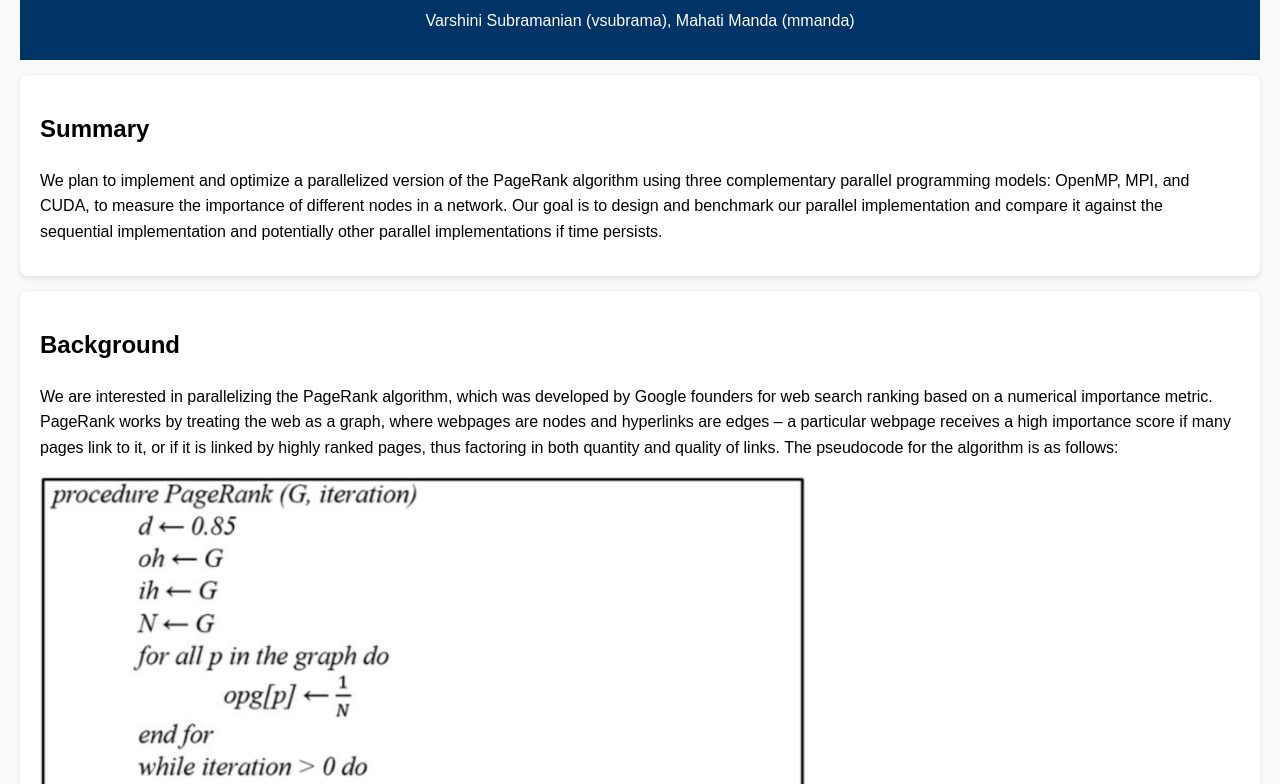
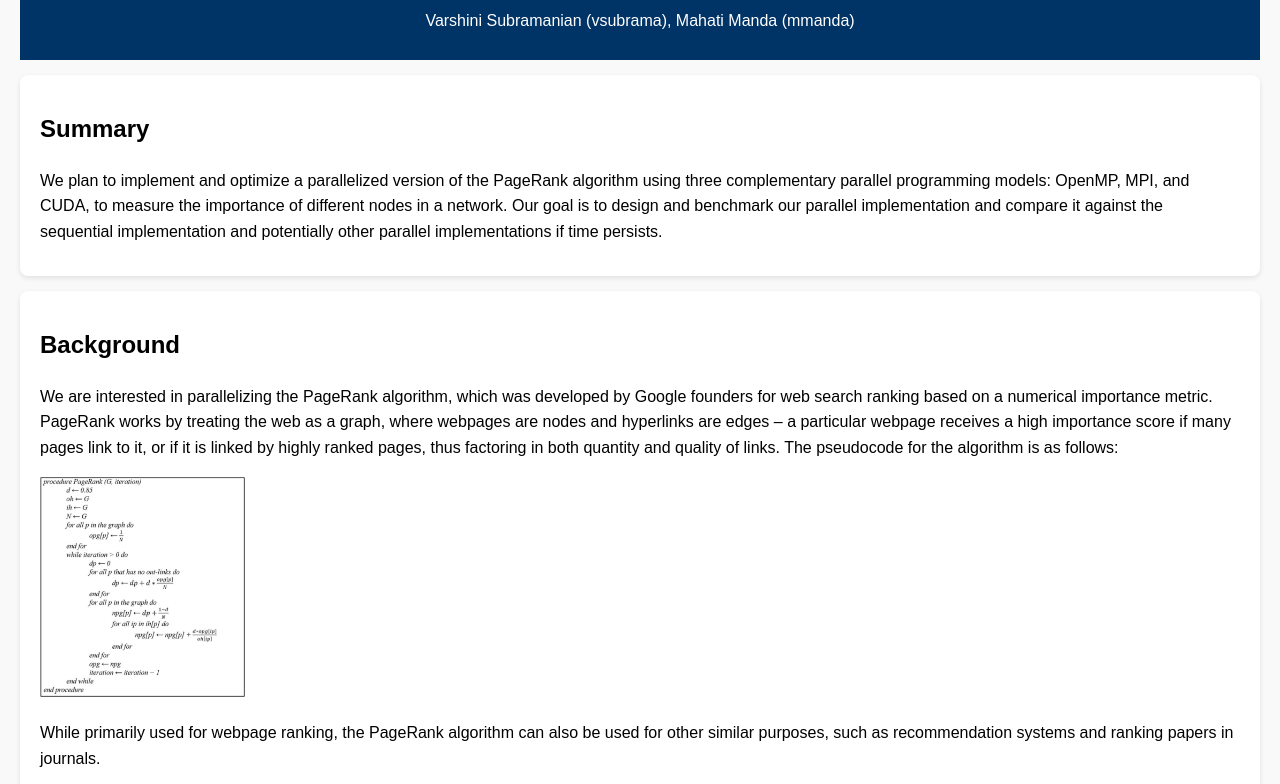
Before and after one commit to mahu0926/parallel-pagerank, a plain HTML site: page index.html in a window 1280 px wide. Shown: the part 116-900 px from the top of the page. Drawn offline with Linux system fonts and the light colour scheme.

Commit message:
img height

```diff
--- a/index.html
+++ b/index.html
@@ -61,7 +61,7 @@
     <section id="background">
         <h2>Background</h2>
         <p>We are interested in parallelizing the PageRank algorithm, which was developed by Google founders for web search ranking based on a numerical importance metric. PageRank works by treating the web as a graph, where webpages are nodes and hyperlinks are edges – a particular webpage receives a high importance score if many pages link to it, or if it is linked by highly ranked pages, thus factoring in both quantity and quality of links. The pseudocode for the algorithm is as follows: </p>
-        <img src="10649542-fig-2-source-large.gif" alt="PageRank Pseudocode">
+        <img src="10649542-fig-2-source-large.gif" alt="PageRank Pseudocode" height=220>
         <p>While primarily used for webpage ranking, the PageRank algorithm can also be used for other similar purposes, such as recommendation systems and ranking papers in journals.</p>
         <p>There are several key components of PageRank that allow it to benefit from parallelism. Within each iteration, the core operation is evaluating the rank update for each node by aggregating contributions from incoming neighbors – in a sequential implementation, this would be done one node at a time, but a parallel implementation can compute different nodes’ updates in parallel, which would improve performance. Additionally, both sparse vector-matrix multiplication (used for traversing adjacency lists) and the iterative power method are highly parallelizable algorithms, so we hope to exploit parallelism here as well.</p>
     </section>
```
